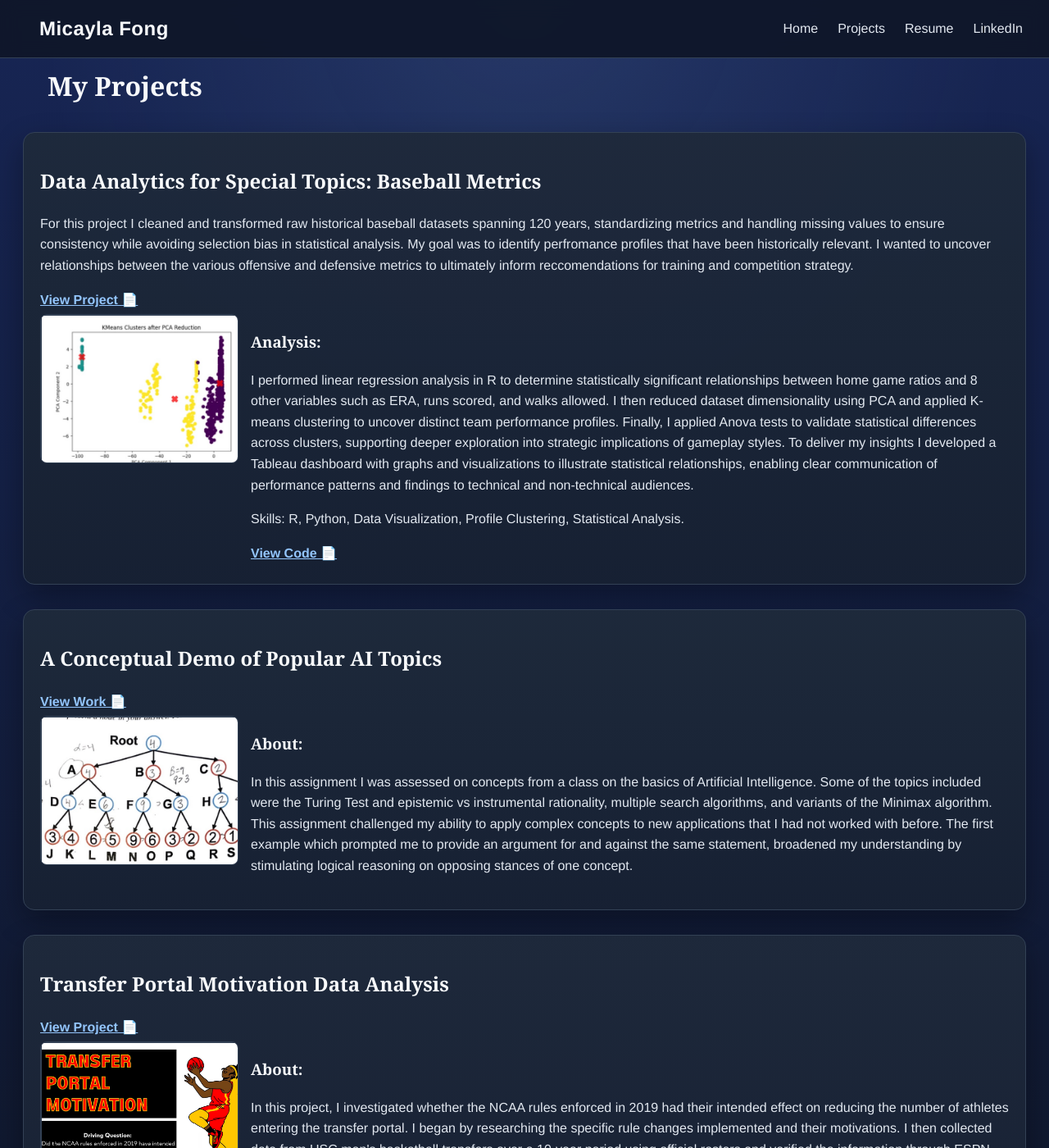
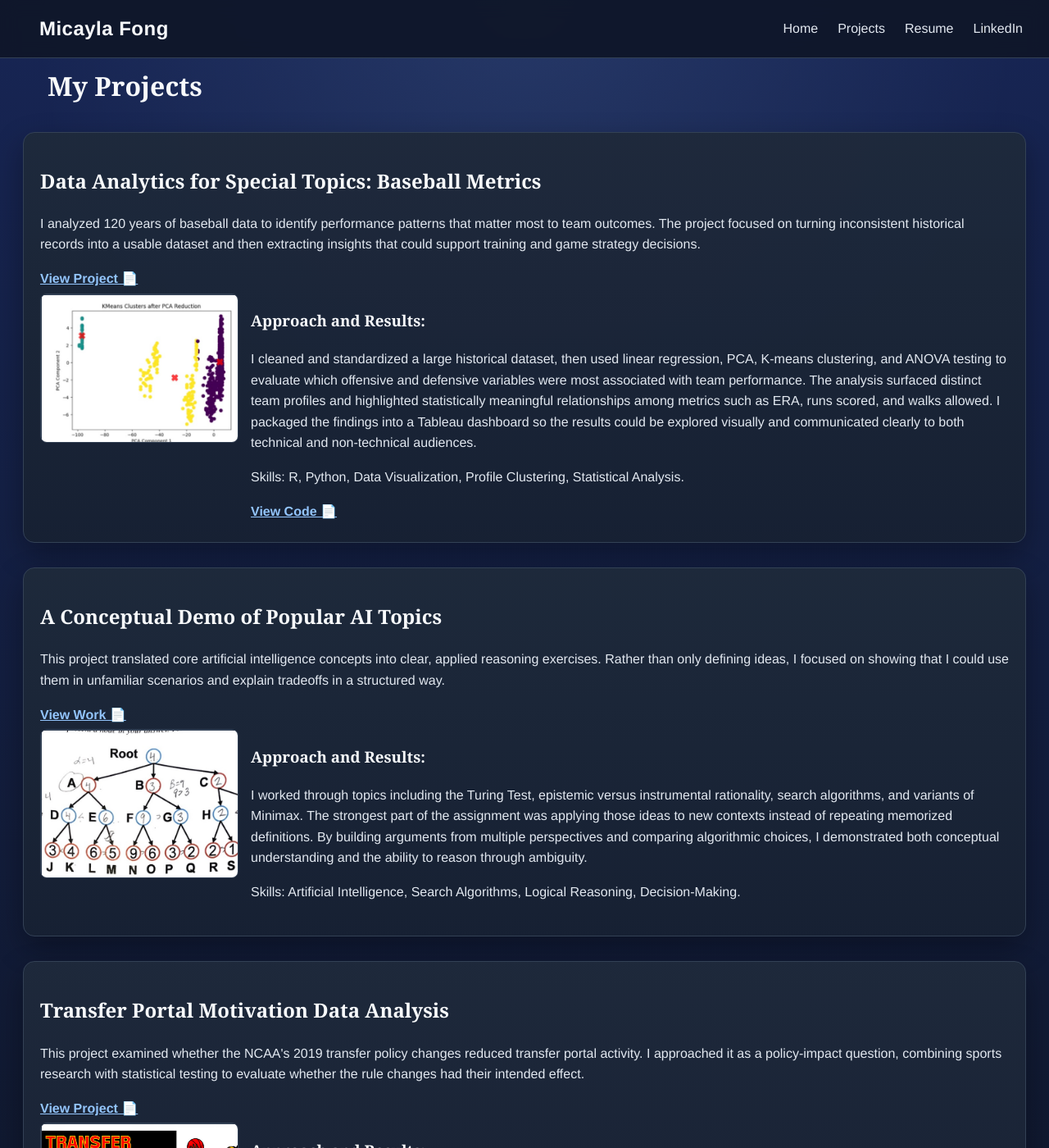
Before and after one commit to mdfong35/mdfong35.github.io, a Jekyll site: the page built from projects.md, in a window 1280 px wide and 1400 px high. Shown: the whole window at 82% size. Built offline with Jekyll 4.4.1, drawn with Linux system fonts in a browser that asks for light colours; some of the changed text lies outside the part shown.

Commit message:
Update projects.md

```diff
--- a/projects.md
+++ b/projects.md
@@ -10,7 +10,7 @@ permalink: /projects/
 
 <div class="project-card">
   <h2>Data Analytics for Special Topics: Baseball Metrics</h2>
-  <p>For this project I cleaned and transformed raw historical baseball datasets spanning 120 years, standardizing metrics and handling missing values to ensure consistency while avoiding selection bias in statistical analysis. My goal was to identify perfromance profiles that have been historically relevant. I wanted to uncover relationships between the various offensive and defensive metrics to ultimately inform reccomendations for training and competition strategy.</p>
+  <p>I analyzed 120 years of baseball data to identify performance patterns that matter most to team outcomes. The project focused on turning inconsistent historical records into a usable dataset and then extracting insights that could support training and game strategy decisions.</p>
   <a href="/assets/Baseball.pdf" target="_blank">View Project 📄</a>
 
 <div class="project-analysis">
@@ -20,11 +20,9 @@ permalink: /projects/
       </div>
     </a>
     <div class="analysis-text">
-      <h3>Analysis:</h3>
+      <h3>Approach and Results:</h3>
       <p>
-        I performed linear regression analysis in R to determine statistically significant relationships between home game ratios and
-        8 other variables such as ERA, runs scored, and walks allowed. I then reduced dataset dimensionality using PCA and applied K-means clustering to uncover distinct team performance profiles. Finally, I applied Anova tests to validate statistical differences across clusters, supporting deeper exploration into strategic
-        implications of gameplay styles. To deliver my insights I developed a Tableau dashboard with graphs and visualizations to illustrate statistical relationships, enabling clear communication of performance patterns and findings to technical and non-technical audiences.
+        I cleaned and standardized a large historical dataset, then used linear regression, PCA, K-means clustering, and ANOVA testing to evaluate which offensive and defensive variables were most associated with team performance. The analysis surfaced distinct team profiles and highlighted statistically meaningful relationships among metrics such as ERA, runs scored, and walks allowed. I packaged the findings into a Tableau dashboard so the results could be explored visually and communicated clearly to both technical and non-technical audiences.
       </p>
       <p>
         Skills: R, Python, Data Visualization, Profile Clustering, Statistical Analysis.
@@ -43,6 +41,7 @@ permalink: /projects/
 
 <div class="project-card">
   <h2>A Conceptual Demo of Popular AI Topics</h2>
+  <p>This project translated core artificial intelligence concepts into clear, applied reasoning exercises. Rather than only defining ideas, I focused on showing that I could use them in unfamiliar scenarios and explain tradeoffs in a structured way.</p>
   <a href="/assets/AIConceptsDemoFong.pdf" target="_blank">View Work 📄</a>
 
 <div class="project-analysis">
@@ -52,9 +51,12 @@ permalink: /projects/
       </div>
     </a>
     <div class="analysis-text">
-      <h3>About:</h3>
+      <h3>Approach and Results:</h3>
       <p>
-          In this assignment I was assessed on concepts from a class on the basics of Artificial Intelligence. Some of the topics included were the Turing Test and epistemic vs instrumental rationality, multiple search algorithms, and variants of the Minimax algorithm. This assignment challenged my ability to apply complex concepts to new applications that I had not worked with before. The first example which prompted me to provide an argument for and against the same statement, broadened my understanding by stimulating logical reasoning on opposing stances of one concept.
+          I worked through topics including the Turing Test, epistemic versus instrumental rationality, search algorithms, and variants of Minimax. The strongest part of the assignment was applying those ideas to new contexts instead of repeating memorized definitions. By building arguments from multiple perspectives and comparing algorithmic choices, I demonstrated both conceptual understanding and the ability to reason through ambiguity.
+      </p>
+      <p>
+        Skills: Artificial Intelligence, Search Algorithms, Logical Reasoning, Decision-Making.
       </p>
     </div>
   </div>
@@ -64,6 +66,7 @@ permalink: /projects/
 
 <div class="project-card">
   <h2>Transfer Portal Motivation Data Analysis</h2>
+  <p>This project examined whether the NCAA's 2019 transfer policy changes reduced transfer portal activity. I approached it as a policy-impact question, combining sports research with statistical testing to evaluate whether the rule changes had their intended effect.</p>
   <a href="/assets/MINIProjectFong.pdf" target="_blank">View Project 📄</a>
 
 <div class="project-analysis">
@@ -73,9 +76,12 @@ permalink: /projects/
       </div>
     </a>
     <div class="analysis-text">
-      <h3>About:</h3>
+      <h3>Approach and Results:</h3>
       <p>
-In this project, I investigated whether the NCAA rules enforced in 2019 had their intended effect on reducing the number of athletes entering the transfer portal. I began by researching the specific rule changes implemented and their motivations. I then collected data from USC men's basketball transfers over a 10-year period using official rosters and verified the information through ESPN articles. To analyze the impact, I performed a paired t-test comparing transfer rates before and after the rule implementation indicating no statistically significant effect. I then conducted an adjusted analysis accounting for the implementation timeline which showed improved but still non significant results. Throughout the project, I acknowledged important limitations including logical factors, access constraints, and other variables such as coaching changes, injuries, and draft prospects. I also conducted additional regression testing to explore relationships between injuries, draft status, and transfer activity.
+        I researched the policy change, collected and verified a 10-year dataset on USC men's basketball transfers, and compared transfer behavior before and after implementation using paired t-tests. The results did not show a statistically significant reduction in transfer activity, even after adjusting for rollout timing. I also explored related factors such as injuries, coaching changes, and draft prospects to frame the limitations of the study and show where future analysis could go deeper.
+      </p>
+      <p>
+        Skills: Statistical Testing, Data Collection, Sports Analytics, Policy Analysis, Regression Analysis.
       </p>
     </div>
   </div>
```
